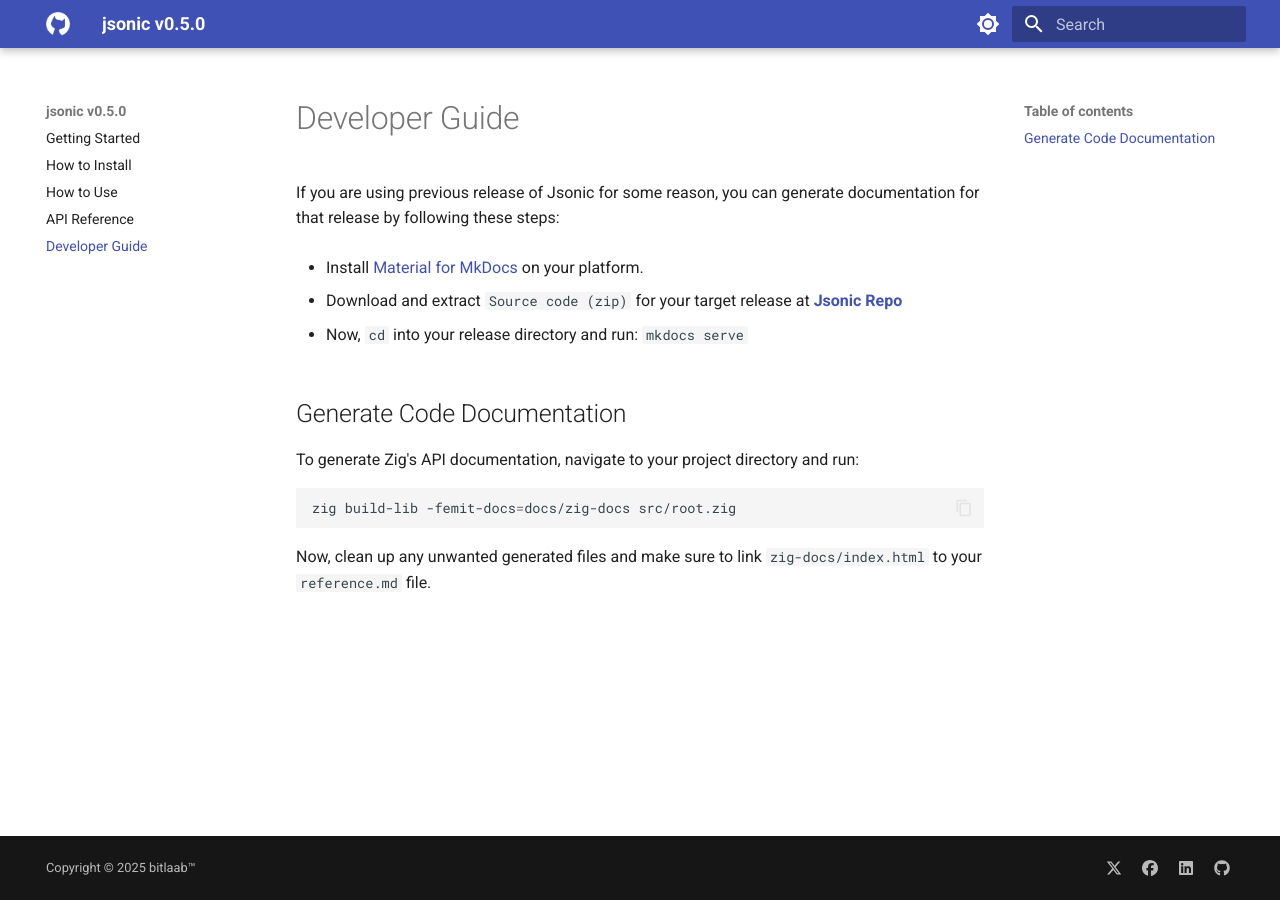
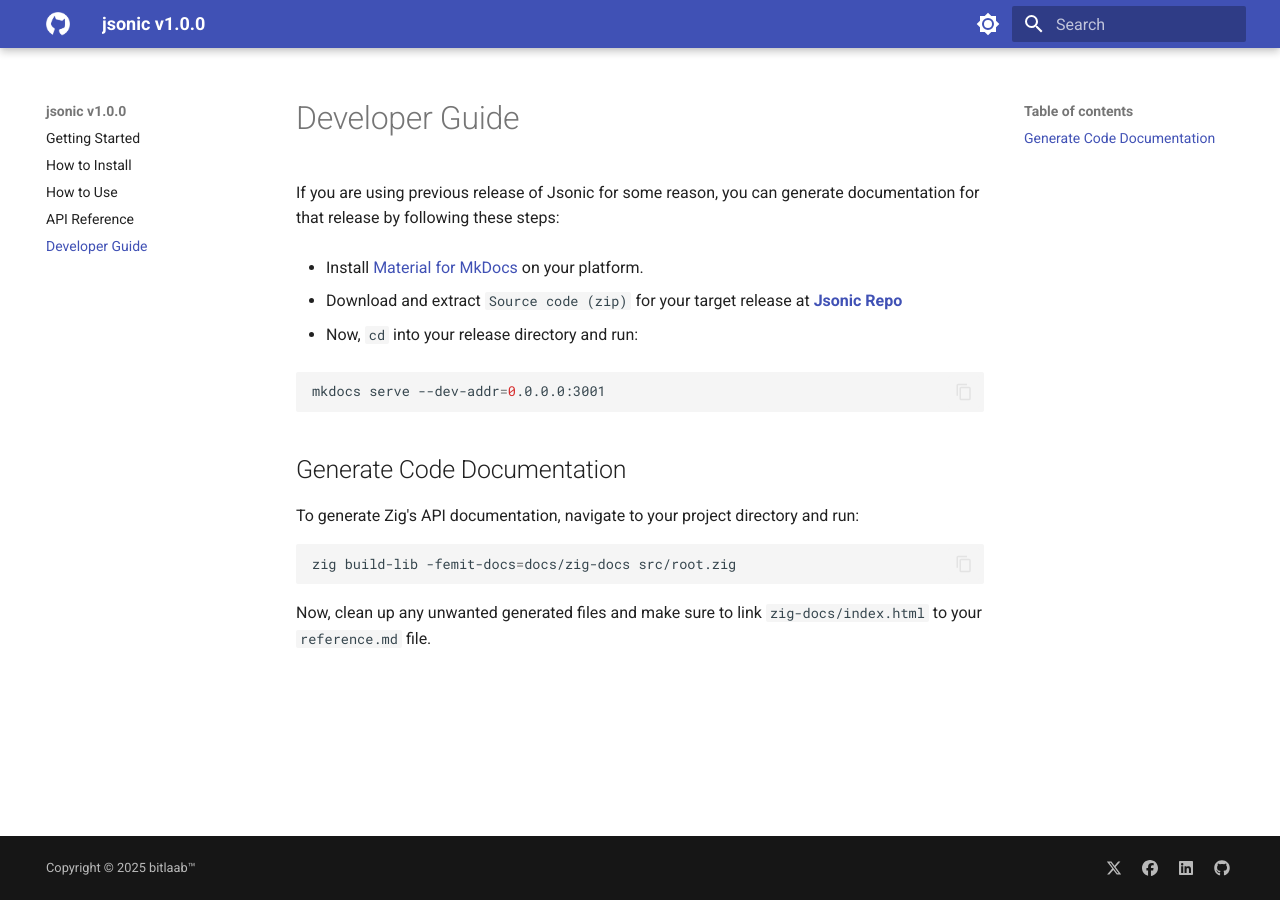
Before and after one commit to bitlaab-bolt/jsonic, an MkDocs documentation site: the page built from docs/guide.md, in a window 1280 px wide. Built offline with MkDocs 1.6.1 and Material for MkDocs 9.7.7, drawn with Linux system fonts in a browser that asks for light colours.

Commit message:
tagging v1.0.0

````diff
--- a/docs/guide.md
+++ b/docs/guide.md
@@ -6,7 +6,11 @@ If you are using previous release of Jsonic for some reason, you can generate do
 
 - Download and extract `Source code (zip)` for your target release at [**Jsonic Repo**](https://github.com/bitlaab-bolt/jsonic)
 
-- Now, `cd` into your release directory and run: `mkdocs serve`
+- Now, `cd` into your release directory and run:
+
+```sh
+mkdocs serve --dev-addr=0.0.0.0:3001
+```
 
 ## Generate Code Documentation
 
--- a/mkdocs.yml
+++ b/mkdocs.yml
@@ -1,4 +1,4 @@
-site_name: jsonic v0.5.0
+site_name: jsonic v1.0.0
 site_url: http://127.0.0.1
 nav:
   - Getting Started: index.md
````
Also changed, not shown: CHANGELOG.md (+1 -1 lines), 2 other files.
